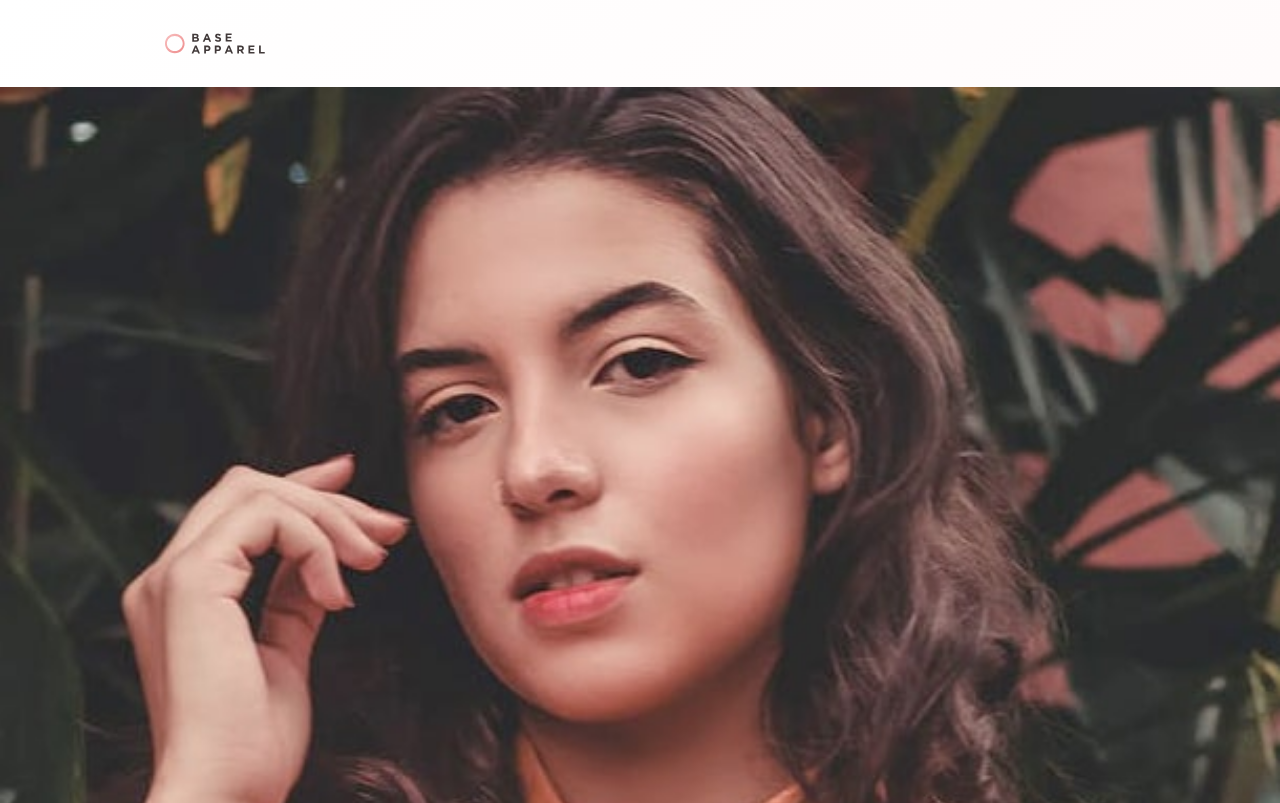
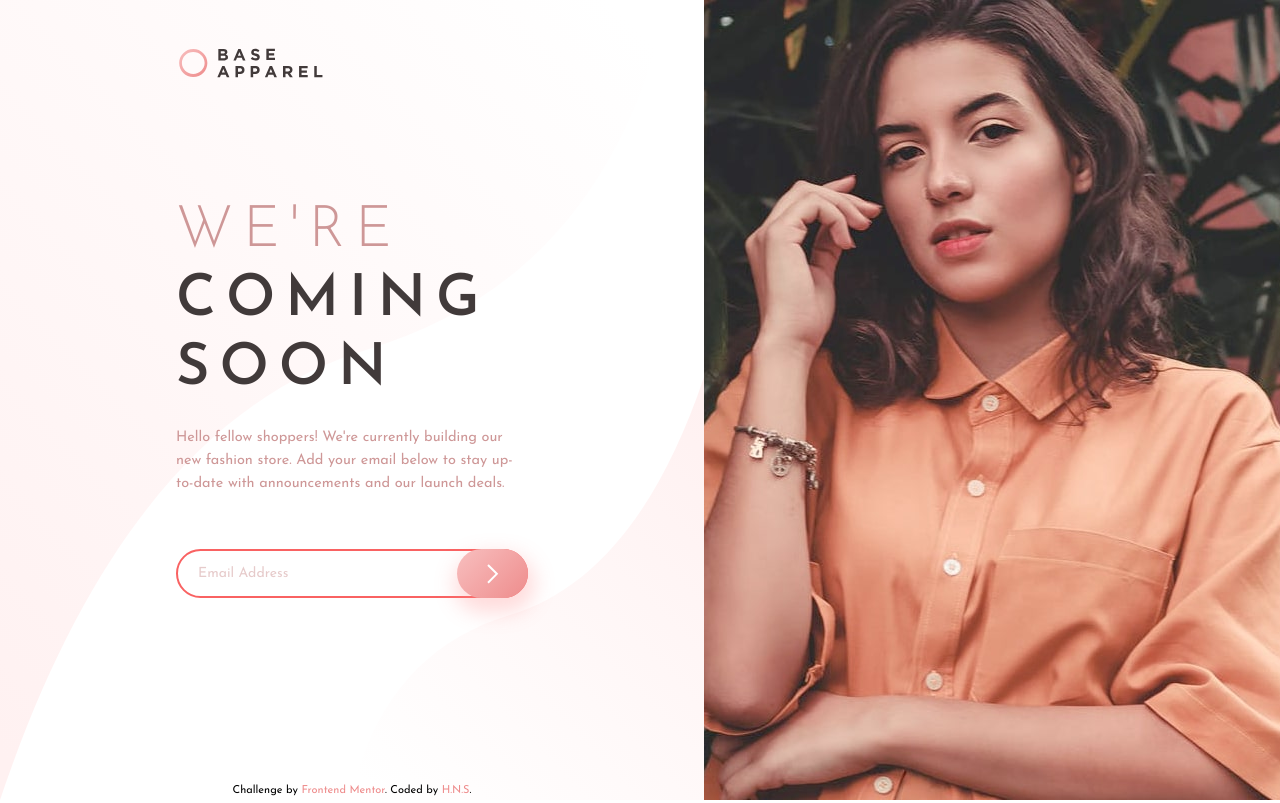
Before and after one commit to hns-dev/frontendMentor-base-apparel-coming-soon-page, a plain HTML site: page index.html in a window 1280 px wide. Shown: the top 803 px of the page. Drawn offline with Linux system fonts and the light colour scheme.

Commit message:
Completed desktop layout styles and Added initial tablet layout tyles.

```diff
--- a/CSS/style.scss
+++ b/CSS/style.scss
@@ -123,49 +123,36 @@ header {
         opacity: 0.5;
       }
 
+      input:valid,
+      input:focus,
+      input:active {
+        border: 0.1px solid $try;
+      }
+
       input:invalid {
         border: 2px solid $soft-red;
-        background-color: linear-gradient(
-          135deg,
-          hsl(0, 0%, 100%),
-          hsl(0, 100%, 98%)
-        );
       }
 
       // input:required {
       //   border: 0.1px solid $try;
       // }
 
-      input:focus:invalid {
-        outline: none;
-      }
-
-      input:focus,
-      input:active {
-        background: linear-gradient(
-          135deg,
-          hsl(0, 0%, 100%),
-          hsl(0, 100%, 98%)
-        );
-      }
+      // input:required:invalid {
+      //   border: 2px solid $soft-red;
+      // }
 
       .error {
-        // display: none;
         color: $soft-red;
         text-align: left;
         font-size: 13px;
         padding-left: 1.5em;
       }
 
-      .error.active {
-        padding: 0.3em;
-      }
-
       .error-icon {
         display: none;
         position: absolute;
         top: 0.7em;
-        right: 4.9em;
+        right: 5.3em;
       }
 
       button {
@@ -188,9 +175,10 @@ header {
   }
 }
 
-.hidden {
+.hero-desktop {
   display: none;
 }
+
 .attribution {
   font-size: 11px;
   text-align: center;
@@ -202,16 +190,60 @@ header {
 }
 
 // Media Queries
-@media (min-width: 1440px) {
+@media (min-width: 515px) {
+  .container {
+    width: 75%;
+  }
+
+  .hero-section {
+    .hero-text {
+      h1 {
+        font-size: 3em;
+      }
+    }
+  }
+}
+
+// @media (min-width: 850px) {
+//   .container {
+//     width: 60%;
+//   }
+
+//   .hero-section {
+//     .hero-img {
+//       max-height: 380px;
+//       overflow: hidden;
+
+//       img {
+//         max-width: 100%;
+//         height: auto;
+//         object-fit: contain;
+//         object-position: bottom;
+//       }
+//     }
+
+//     .hero-text {
+//       h1 {
+//         font-size: 3.5em;
+//       }
+//     }
+//   }
+// }
+
+@media (min-width: 970px) {
   body {
     background: url("../images/bg-pattern-desktop.svg") no-repeat;
-    background-size: 55%;
+    background-size: 55% 100%;
     height: 100vh;
-    overflow: hidden;
+    // overflow: hidden;
   }
 
   .container {
     width: 50%;
+    height: 100%;
+    display: flex;
+    flex-direction: column;
+    justify-content: center;
   }
 
   header {
@@ -227,14 +259,20 @@ header {
   }
 
   .hero-section {
-    min-height: 100vh;
+    height: 100vh;
     display: flex;
     flex-direction: row-reverse;
+    align-items: center;
+    justify-content: center;
 
     .hero-img {
       flex: 45%;
-      max-width: 100%;
-      object-fit: cover;
+      height: 100%;
+      img {
+        max-width: 100%;
+        // height: 100%;
+        object-fit: 100%;
+      }
     }
 
     .hero-text {
@@ -265,6 +303,14 @@ header {
     }
   }
 
+  .hero-mobile {
+    display: none;
+  }
+
+  .hero-desktop {
+    display: block;
+  }
+
   .attribution {
     width: 55%;
     position: absolute;
--- a/JS/main.js
+++ b/JS/main.js
@@ -22,6 +22,7 @@ email.addEventListener('input', function (event) {
 });
 
 form.addEventListener('submit', function (event) {
+  event.preventDefault();
   // if the email field is valid, we let the form submit
 
   if(!email.validity.valid) {
@@ -37,11 +38,13 @@ function showError() {
     // If the field is empty
     // display the following error message.
     emailError.textContent = 'You need to enter an e-mail address.';
+    emailErrorIcon.style.display = 'block';
+    // email.style.border = '2px solid $soft-red';
   } else if(email.validity.typeMismatch) {
     // If the field doesn't contain an email address
     // display the following error message.
     emailError.textContent = 'Please provide a valid email';
     emailErrorIcon.style.display = 'block';
-    email.style.borderColor = '$soft-red';
+    // email.style.border = '2px solid $soft-red';
   }
 }
--- a/index.html
+++ b/index.html
@@ -21,8 +21,8 @@
   <section class="hero-section">
     <!-- Hero image -->
     <div class="hero-img">
-      <img src="images/hero-mobile.jpg" alt="" class="hidden">
-      <img src="images/hero-desktop.jpg" alt="" >
+      <img src="images/hero-mobile.jpg" alt="" class="hero-mobile">
+      <img src="images/hero-desktop.jpg" alt="" class="hero-desktop">
     </div>
     <!-- Hero text -->
 
```
Also changed, not shown: CSS/style.css, 1 other file.
